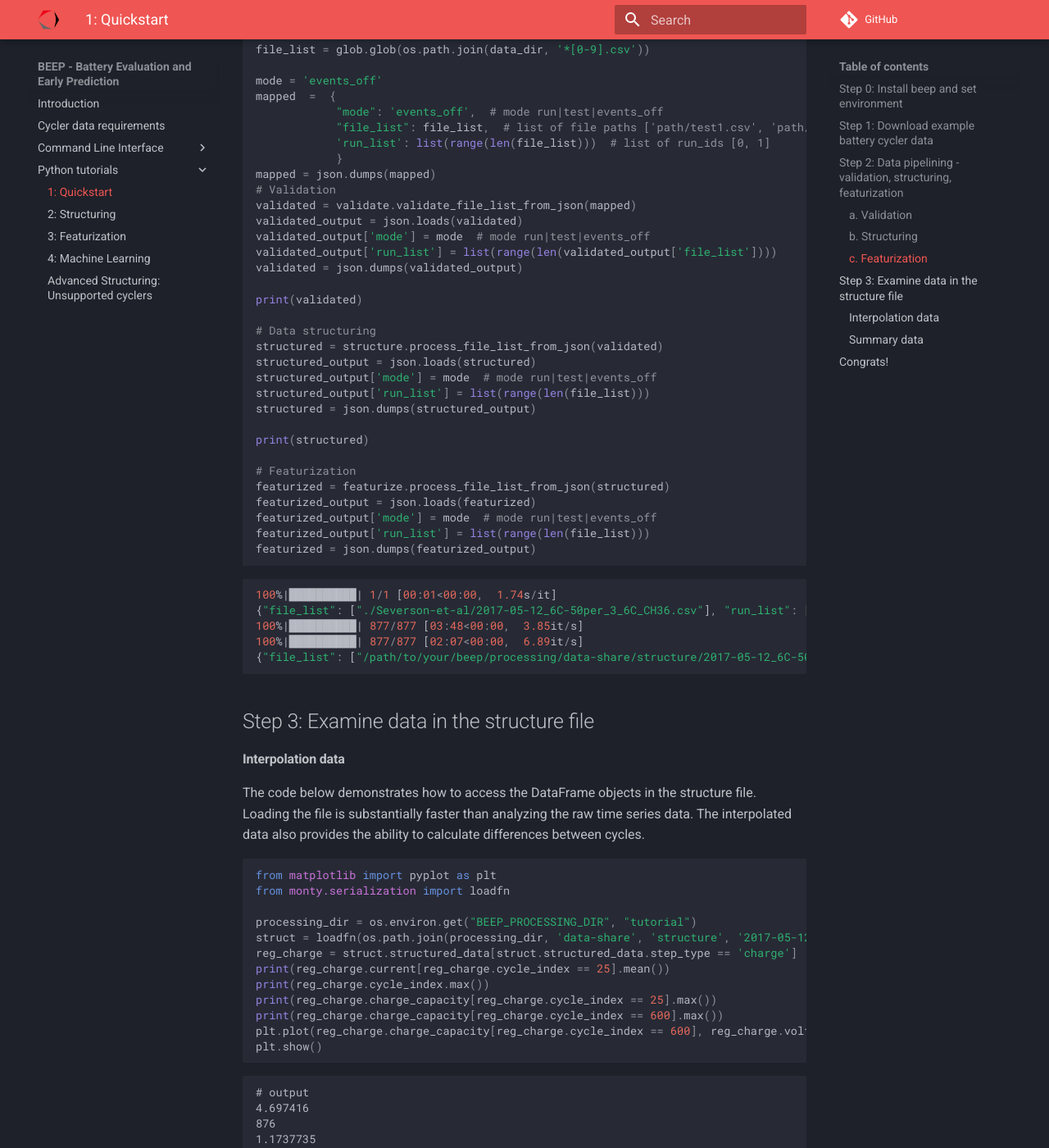
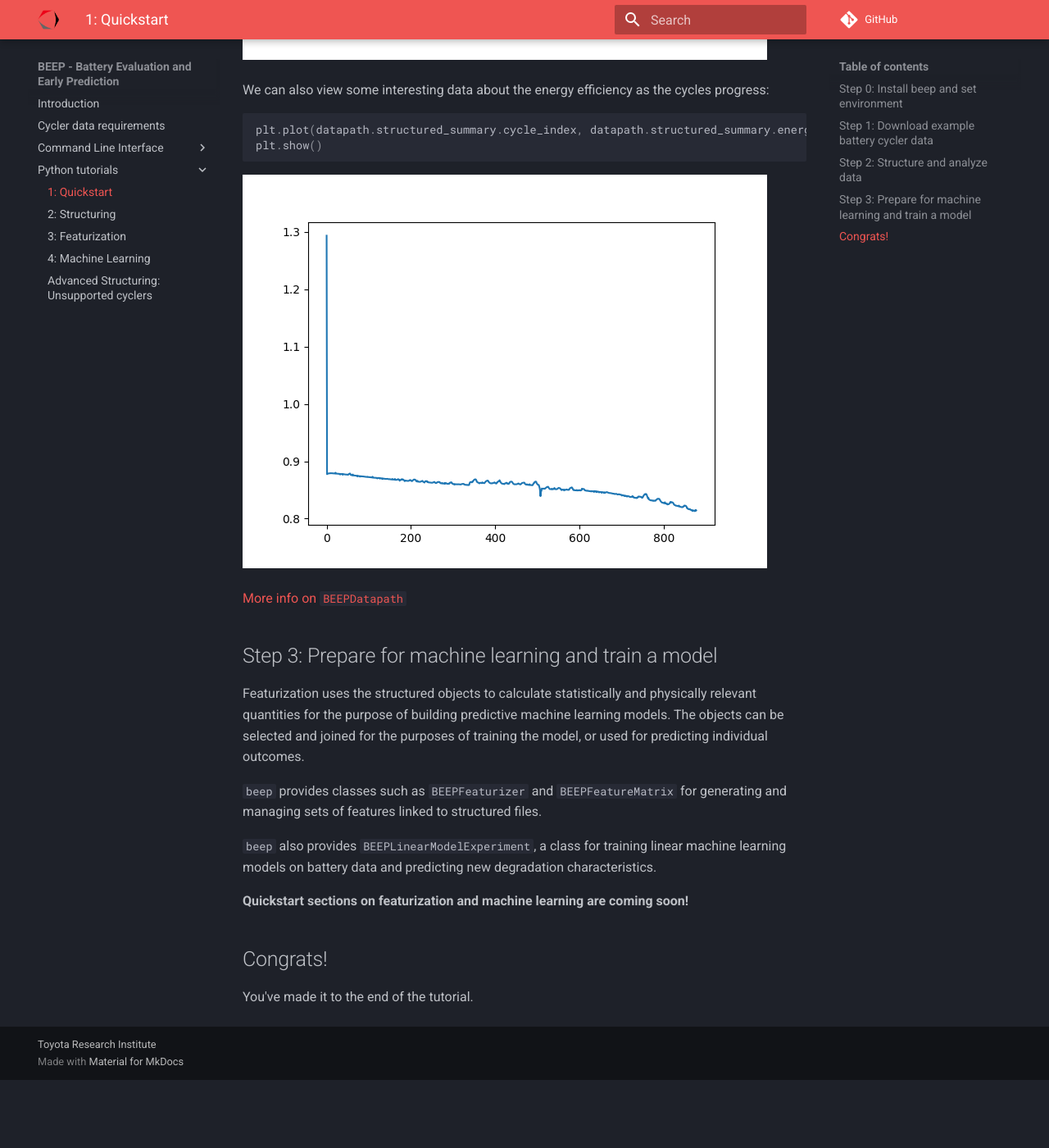
Before and after one commit to TRI-AMDD/beep, an MkDocs documentation site: the page built from docs_src/Python tutorials/1 - quickstart.md, in a window 1280 px wide and 1400 px high, scrolled down 3075 px. Shown: the whole window at 82% size. Built offline with MkDocs 1.6.1 and Material for MkDocs 9.7.7, drawn with Linux system fonts in a browser that asks for light colours; comment, search, counter and statistics services are not loaded; after the commit the page ends 4392 px from its top, so only the background shows below that; some of the changed text lies outside the part shown.

Commit message:
update quickstart and tutorial test

````diff
--- a/docs_src/Python tutorials/1 - quickstart.md
+++ b/docs_src/Python tutorials/1 - quickstart.md
@@ -70,10 +70,9 @@
 ├── Severson-et-al
 │   ├── 2017-05-12_6C-50per_3_6C_CH36.csv
 │   └── 2017-05-12_6C-50per_3_6C_CH36_Metadata.csv
-
 ```
 
-## Step 2: Data pipelining - validation, structuring, featurization
+## Step 2: Structure and analyze data
 
 Now that we have our data, we can start using BEEP!
 
@@ -83,15 +82,31 @@
 
 
 ```python
+import os
 from beep.structure.cli import auto_load
 
-datapath = auto_load("Severson-et-al/2017-05-12_6C-50per_3_6C_CH36.csv")
+
+this_dir = os.path.dirname(os.path.abspath(__file__))
+cycler_file = os.path.join(this_dir, "Severson-et-al/2017-05-12_6C-50per_3_6C_CH36.csv")
+
+datapath = auto_load(cycler_file)
 ```
 
 
+We can check our file is valid with `validate`:
+
+```python
+is_valid, msg = datapath.validate()
+print("File is valid: ", is_valid)
+```
+
+```shell
+# Output
+File is valid: True
+```
 
 
-We can easily structure our file with the `structure` method:
+We can easily interpolate and prepare our file for analysis (known as "structuring") with the `structure` method:
 
 
 ```python
@@ -104,138 +119,52 @@
 ```python
 from matplotlib import pyplot as plt
 
-reg_charge = datapath.structured_data[struct.structured_data.step_type == 'charge']
+reg_charge = datapath.structured_data[datapath.structured_data.step_type == 'charge']
 print("Mean current for cycle 25: ", reg_charge.current[reg_charge.cycle_index == 25].mean())
 print("Number of cycles: ", reg_charge.cycle_index.max())
 print("Max charge capacity at cycle 25: ", reg_charge.charge_capacity[reg_charge.cycle_index == 25].max())
-print("Max charge capacity at cycle 800:", reg_charge.charge_capacity[reg_charge.cycle_index == 800].max())
 plt.plot(reg_charge.charge_capacity[reg_charge.cycle_index == 600], reg_charge.voltage[reg_charge.cycle_index == 600])
 plt.show()
 ```
 
 ```
 # output
-4.697416
-876
-1.1737735
-1.1737735
+Mean current for cycle 25: 4.697416
+Number of cycles: 876
+Max charge capacity at cycle 25: 1.1737735
 ```
 
-
-
-
-
-find more info on `BEEPDatapath` here
-
-Fist, we can create a list of all of the files in the data directory and then runs the three data pipeline processing steps on each of the files.
-
-#### a. Validation
-This module determine if the data conforms to expected format with the correct column names and with values inside an expected range.
-
-#### b. Structuring
-The structuring module turns the time series data from the cycler machine into a json-like structure with DataFrame objects. The DataFrame objects include a summary DataFrame with per cycle statistics, and a DataFrame with interpolated charge and discharge steps of the regular cycles. For files that have diagnostic cycles that were programmatically inserted, separate DataFrame objects are created with summary statistics and interpolated steps for the diagnostic cycles.
-
-#### c. Featurization
-Featurization uses the structured objects to calculate statistically and physically relevant quantities for the purpose of building predictive machine learning models. The objects can be selected and joined for the purposes of training the model, or used for predicting individual outcomes.
-
-
-```python
-import json
-import glob
-
-# Import beep scripts
-from beep import validate, structure, featurize
-
-
-file_list = glob.glob(os.path.join(data_dir, '*[0-9].csv'))
-
-mode = 'events_off'
-mapped  =  {
-            "mode": 'events_off',  # mode run|test|events_off
-            "file_list": file_list,  # list of file paths ['path/test1.csv', 'path/test2.csv']
-            'run_list': list(range(len(file_list)))  # list of run_ids [0, 1]
-            }
-mapped = json.dumps(mapped)
-# Validation
-validated = validate.validate_file_list_from_json(mapped)
-validated_output = json.loads(validated)
-validated_output['mode'] = mode  # mode run|test|events_off
-validated_output['run_list'] = list(range(len(validated_output['file_list'])))
-validated = json.dumps(validated_output)
-
-print(validated)
-
-# Data structuring
-structured = structure.process_file_list_from_json(validated)
-structured_output = json.loads(structured)
-structured_output['mode'] = mode  # mode run|test|events_off
-structured_output['run_list'] = list(range(len(file_list)))
-structured = json.dumps(structured_output)
-
-print(structured)
-
-# Featurization
-featurized = featurize.process_file_list_from_json(structured)
-featurized_output = json.loads(featurized)
-featurized_output['mode'] = mode  # mode run|test|events_off
-featurized_output['run_list'] = list(range(len(file_list)))
-featurized = json.dumps(featurized_output)
-
-```
-
-```
-100%|██████████| 1/1 [00:01<00:00,  1.74s/it]
-{"file_list": ["./Severson-et-al/2017-05-12_6C-50per_3_6C_CH36.csv"], "run_list": [0], "validity": ["valid"], "message_list": [{"comment": "", "error": ""}], "mode": "events_off"}
-100%|██████████| 877/877 [03:48<00:00,  3.85it/s]
-100%|██████████| 877/877 [02:07<00:00,  6.89it/s]
-{"file_list": ["/path/to/your/beep/processing/data-share/structure/2017-05-12_6C-50per_3_6C_CH36_structure.json"], "run_list": [0], "result_list": ["success"], "message_list": [{"comment": "", "error": ""}], "invalid_file_list": [], "mode": "events_off"}
-```
-
-## Step 3: Examine data in the structure file
-
-
-#### Interpolation data
-
-The code below demonstrates how to access the DataFrame objects in the structure file. Loading the file is substantially faster than analyzing the raw time series data. The interpolated data also provides the ability to calculate differences between cycles.
-
-```python
-from matplotlib import pyplot as plt
-from monty.serialization import loadfn
-
-processing_dir = os.environ.get("BEEP_PROCESSING_DIR", "tutorial")
-struct = loadfn(os.path.join(processing_dir, 'data-share', 'structure', '2017-05-12_6C-50per_3_6C_CH36_structure.json'))
-reg_charge = struct.structured_data[struct.structured_data.step_type == 'charge']
-print(reg_charge.current[reg_charge.cycle_index == 25].mean())
-print(reg_charge.cycle_index.max())
-print(reg_charge.charge_capacity[reg_charge.cycle_index == 25].max())
-print(reg_charge.charge_capacity[reg_charge.cycle_index == 600].max())
-plt.plot(reg_charge.charge_capacity[reg_charge.cycle_index == 600], reg_charge.voltage[reg_charge.cycle_index == 600])
-plt.show()
-```
-
-```
-# output
-4.697416
-876
-1.1737735
-1.1737735
-```
 
 ![chg_cap](../static/chg_cap_vs_voltage.png)
 
 
-#### Summary data
-
-The summary data provides a quick way of determine how the battery cell degrades during the cycling experiment. Quantities such as energy efficiency per cycle and total charge throughput at a given cycle number are calculated.
+We can also view some interesting data about the energy efficiency as the cycles progress:
 
 ```python
-plt.plot(struct.structured_summary.cycle_index, struct.structured_summary.energy_efficiency)
+plt.plot(datapath.structured_summary.cycle_index, datapath.structured_summary.energy_efficiency)
 plt.show()
 ```
 
 ![cycle_index_vs_eeff](../static/cycle_index_vs_energy_efficiency.png)
 
 
+[More info on `BEEPDatapath`](/Python%20tutorials/2%20-%20structuring/)
+
+
+## Step 3: Prepare for machine learning and train a model
+
+Featurization uses the structured objects to calculate statistically and physically relevant quantities for the purpose of building predictive machine learning models. The objects can be selected and joined for the purposes of training the model, or used for predicting individual outcomes.
+
+`beep` provides classes such as `BEEPFeaturizer` and `BEEPFeatureMatrix` for generating and managing sets of features linked to structured files.
+
+`beep` also provides `BEEPLinearModelExperiment`, a class for training linear machine learning models on battery data and predicting new degradation characteristics.
+
+
+
+**Quickstart sections on featurization and machine learning are coming soon!**
+
+
+
 ## Congrats!
 
 You've made it to the end of the tutorial.
````
Also changed, not shown: 1 other file.
